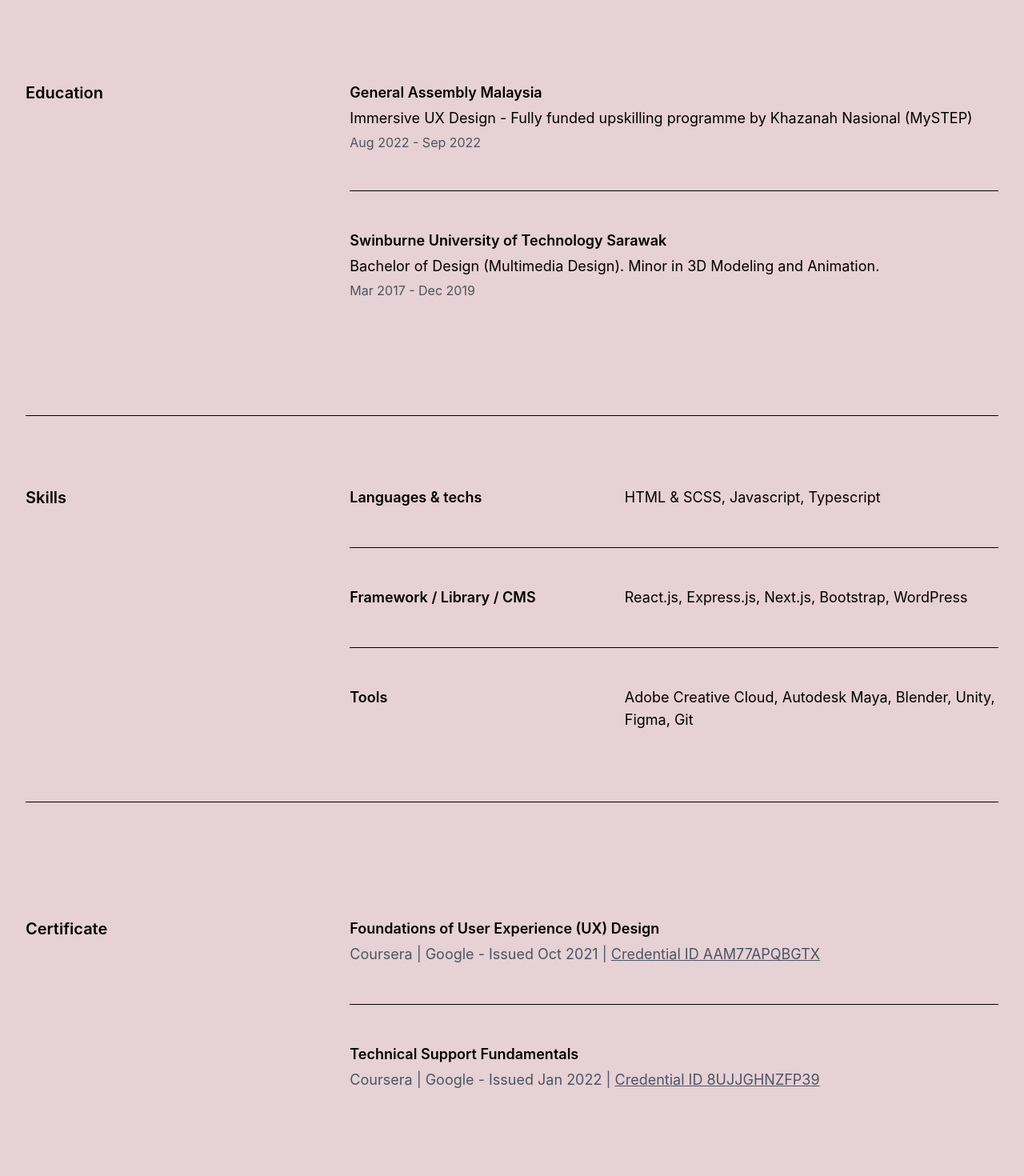
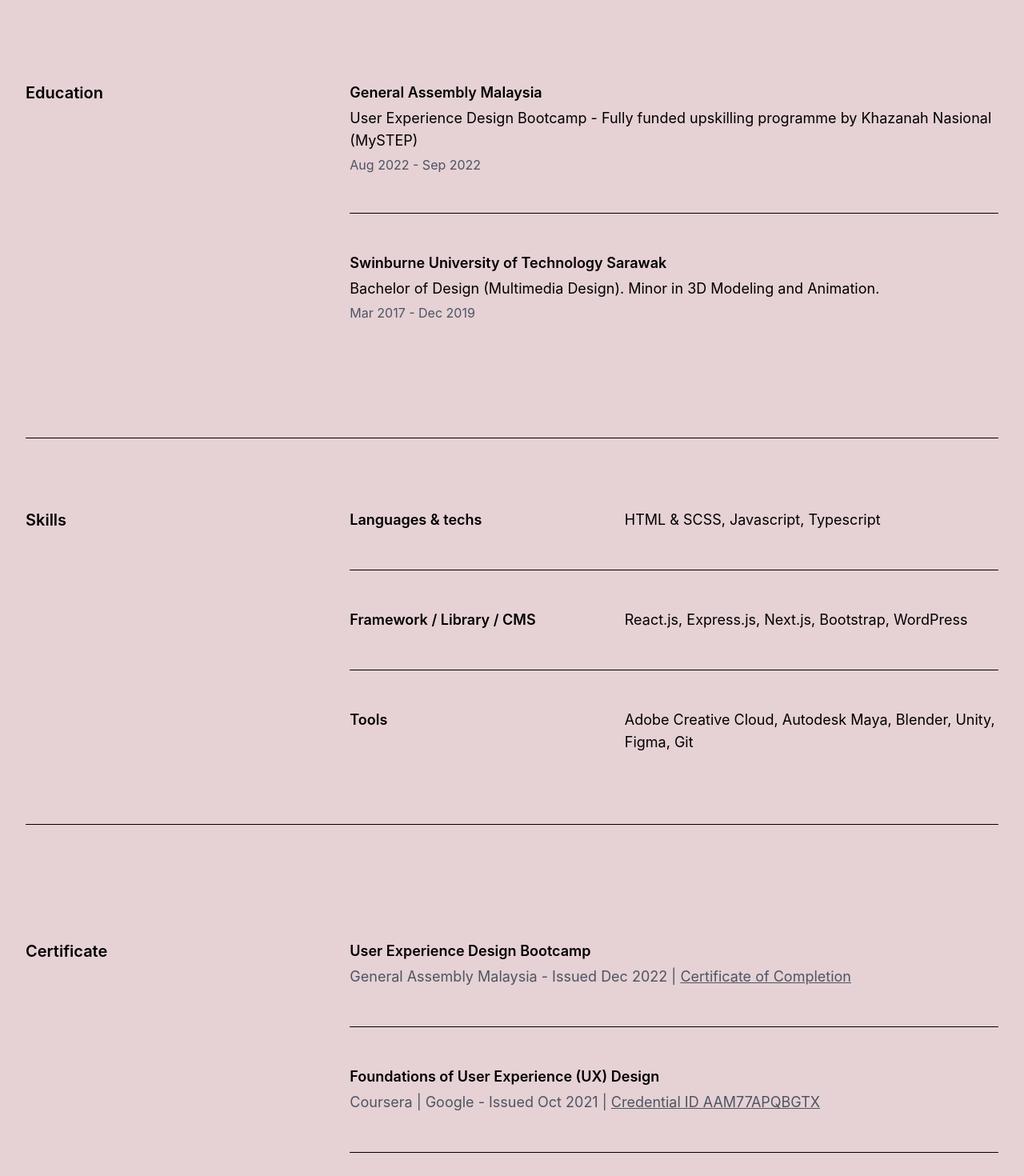
Before and after one commit to Johnmojo/johnnychai.com, a Next.js app: page /about in a window 1280 px wide. Shown: the part 2400-3870 px from the top of the page at 80% size. Built offline with nearby package versions, Linux system fonts and the light colour scheme.

Commit message:
fix: update GA certs & links

```diff
--- a/pages/about.tsx
+++ b/pages/about.tsx
@@ -36,7 +36,7 @@
         description="Hi! I studied at Swinburne University Sarawak, graduated with a multimedia design degree, and previously worked as a Multimedia Designer."
       />
       <Hero title="About" intro="Some story about myself." />
-      <section className="max-w-screen-xl px-8 mx-auto">
+      <section className="mx-auto max-w-screen-xl px-8">
         <div className="mb-20 divide-y divide-solid md:mb-40">
           <div
             ref={introRef}
@@ -61,7 +61,7 @@
             <h1 className="w-full py-12 text-xl font-semibold underline md:w-1/3 md:no-underline">
               Summary
             </h1>
-            <div className="py-12 space-y-8">
+            <div className="space-y-8 py-12">
               <p>
                 As someone with a non-traditional background, I approach
                 problems like a designer with knowledge from my previous field.
@@ -148,15 +148,15 @@
             </div>
             {/* <div className="w-full py-12 space-y-4 text-lg md:w-2/3"> */}
             <div className="w-full text-lg md:w-2/3 md:divide-y md:divide-solid">
-              <div className="py-12 space-y-1">
+              <div className="space-y-1 py-12">
                 <p className="font-semibold">General Assembly Malaysia</p>
                 <p>
-                  Immersive UX Design - Fully funded upskilling programme by
-                  Khazanah Nasional (MySTEP)
+                  User Experience Design Bootcamp - Fully funded upskilling
+                  programme by Khazanah Nasional (MySTEP)
                 </p>
                 <p className="text-base text-gray-600">Aug 2022 - Sep 2022</p>
               </div>
-              <div className="py-12 space-y-1">
+              <div className="space-y-1 py-12">
                 <p className="font-semibold">
                   Swinburne University of Technology Sarawak
                 </p>
@@ -221,7 +221,20 @@
               </h1>
             </div>
             <div className="w-full text-lg md:w-2/3 md:divide-y md:divide-solid">
-              <div className="py-12 space-y-1">
+              <div className="space-y-1 py-12">
+                <p className="font-semibold">User Experience Design Bootcamp</p>
+                <p className="text-gray-600">
+                  General Assembly Malaysia - Issued Dec 2022 | {""}
+                  <Link
+                    href="https://drive.google.com/file/d/1s6st2uUauI3MsrD4sqxFEzUeXGemzQx2"
+                    className="underline"
+                    target="_blank"
+                  >
+                    Certificate of Completion
+                  </Link>
+                </p>
+              </div>
+              <div className="space-y-1 py-12">
                 <p className="font-semibold">
                   Foundations of User Experience (UX) Design
                 </p>
@@ -230,18 +243,20 @@
                   <Link
                     href="https://www.coursera.org/account/accomplishments/verify/AAM77APQBGTX"
                     className="underline"
+                    target="_blank"
                   >
                     Credential ID AAM77APQBGTX
                   </Link>
                 </p>
               </div>
-              <div className="py-12 space-y-1">
+              <div className="space-y-1 py-12">
                 <p className="font-semibold">Technical Support Fundamentals</p>
                 <p className="text-gray-600">
                   Coursera | Google - Issued Jan 2022 | {""}
                   <Link
                     href="https://www.coursera.org/account/accomplishments/verify/8UJJGHNZFP39"
                     className="underline"
+                    target="_blank"
                   >
                     Credential ID 8UJJGHNZFP39
                   </Link>
```
